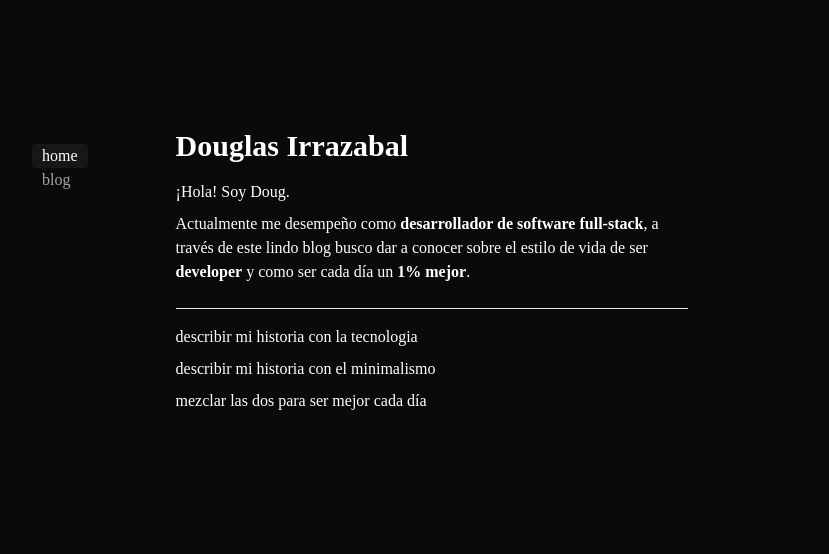
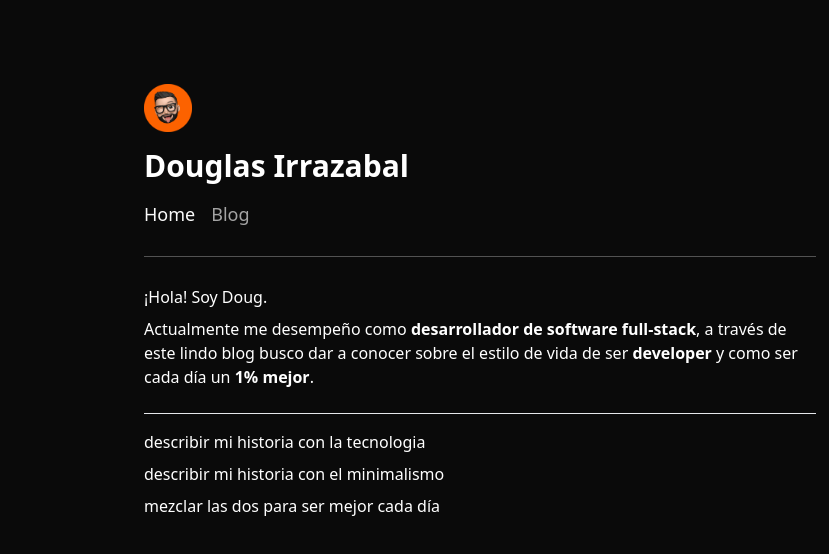
Before and after one commit to DouglasIrrazabal/my-blog, a Next.js app: page / in a window 1280 px wide. Shown: the top 554 px of the page, without its empty margins (160-989 px from the left). Built offline with nearby package versions, Linux system fonts and the light colour scheme.

Commit message:
refactoring to the new style

```diff
--- a/app/blog/page.tsx
+++ b/app/blog/page.tsx
@@ -8,6 +8,7 @@ const BlogPage = () => {
   return postMetadata.map(
     ({ title, subtitle, publishedAt, slug }: PostMetadata) => (
       <>
+        <hr className="my-7 h-px bg-neutral-600 border-0" />
         <Link href={`blog/${slug}`}>
           <h2>{title}</h2>
         </Link>
--- a/app/layout.tsx
+++ b/app/layout.tsx
@@ -12,12 +12,13 @@ export default function RootLayout({
   children: React.ReactNode;
 }) {
   return (
-    <html lang="es" className="bg-neutral-950 font-montserrat text-white mx-4">
-      <body className="flex flex-col max-w-4xl mt-4 md:flex-row md:mt-20 lg:mt-32 sm:mx-auto">
+    <html
+      lang="es"
+      className="bg-neutral-950 text-white m-5 md:mx-auto md:max-w-2xl"
+    >
+      <body className="flex flex-col md:mt-16">
         <Navigation />
-        <main className="flex flex-col flex-auto mt-4 px-2 md:mt-0">
-          {children}
-        </main>
+        <main className="flex flex-col">{children}</main>
       </body>
     </html>
   );
--- a/app/page.tsx
+++ b/app/page.tsx
@@ -1,11 +1,9 @@
-import Image from "next/image";
-
 const HomePage = () => {
   return (
     <>
-      <h1 className="font-bold text-3xl mb-4">Douglas Irrazabal</h1>
+      <hr className="my-7 h-px bg-neutral-600 border-0" />
       <p className="mb-2">¡Hola! Soy Doug.</p>
-      <p className="mb-2 max-w-lg">
+      <p className="mb-2">
         Actualmente me desempeño como{" "}
         <b>desarrollador de software full-stack</b>, a través de este lindo blog
         busco dar a conocer sobre el estilo de vida de ser <b>developer</b> y
@@ -22,10 +20,10 @@ const HomePage = () => {
         className="rounded w-32 h-auto"
       />
       */}
-      <hr className="my-4 max-w-lg" />
-      <p className="mb-2 max-w-lg">describir mi historia con la tecnologia</p>
-      <p className="mb-2 max-w-lg">describir mi historia con el minimalismo</p>
-      <p className="mb-2 max-w-lg">mezclar las dos para ser mejor cada día</p>
+      <hr className="my-4" />
+      <p className="mb-2">describir mi historia con la tecnologia</p>
+      <p className="mb-2">describir mi historia con el minimalismo</p>
+      <p className="mb-2">mezclar las dos para ser mejor cada día</p>
     </>
   );
 };
--- a/components/Navigation.tsx
+++ b/components/Navigation.tsx
@@ -1,35 +1,59 @@
 "use client";
 
 import Link from "next/link";
+import Image from "next/image";
+import avatar from "@/public/circle-avatar.svg";
 import { usePathname } from "next/navigation";
 
 const navItems = [
-  { path: "/", name: "home" },
-  { path: "/blog", name: "blog" },
+  { title: "Douglas Irrazabal", name: "Home", path: "/" },
+  { title: "Blog", name: "Blog", path: "/blog" },
 ];
 
 const Navigation = () => {
-  const isActiveLink = (path: string) => {
+  const getPath = () => {
     let pathName = usePathname() || "/";
-    if (pathName.includes("/blog/")) pathName = "/blog";
+    if (pathName.includes("/blog/")) {
+      pathName = "/blog";
+    }
 
-    return pathName === path;
+    return pathName;
+  };
+
+  const isActive = (path: string) => getPath() === path;
+
+  const getTitle = () => {
+    const pathName = getPath();
+    const navObject = navItems.find(({ path }) => path === pathName);
+
+    return navObject?.title;
   };
 
   return (
-    <nav className="flex flex-row place-content-start md:flex-col md:pr-20 md:mt-4">
-      {navItems.map(({ path, name }) => (
+    <div className="flex flex-col space-y-4 content-between">
+      <Image
+        src={avatar}
+        alt="Memoji de Doug"
+        width={0}
+        height={0}
+        sizes="100vw"
+        className="w-12 h-auto"
+      />
+      <h1 className="text-3xl font-bold">{getTitle()}</h1>
+      <nav className="flex flex-row">
+        {navItems.map(({ name, path }) => (
           <Link
             key={name}
             href={path}
-          className={
-            isActiveLink(path) ? "bg-neutral-900 rounded" : "text-neutral-400"
-          }
+            className={`mr-4 text-lg md:hover:underline ${
+              isActive(path) ? "text-neutral-50" : "text-neutral-400"
+            }`}
           >
-          <span className="py-[5px] px-[10px]">{name}</span>
+            {name}
           </Link>
         ))}
       </nav>
+    </div>
   );
 };
 
--- a/tailwind.config.js
+++ b/tailwind.config.js
@@ -3,9 +3,6 @@ module.exports = {
   content: ["./app/**/*.{js,ts,jsx,tsx}", "./components/**/*.{js,ts,jsx,tsx}"],
   theme: {
     extend: {},
-    fontFamily: {
-      montserrat: ["Montserrat"],
-    },
   },
   plugins: [require("@tailwindcss/typography")],
 };
```
Also changed, not shown: public/avatar.jpg (deleted), public/circle-avatar.svg (added). Lines whose indentation alone changed are shown as unchanged.
